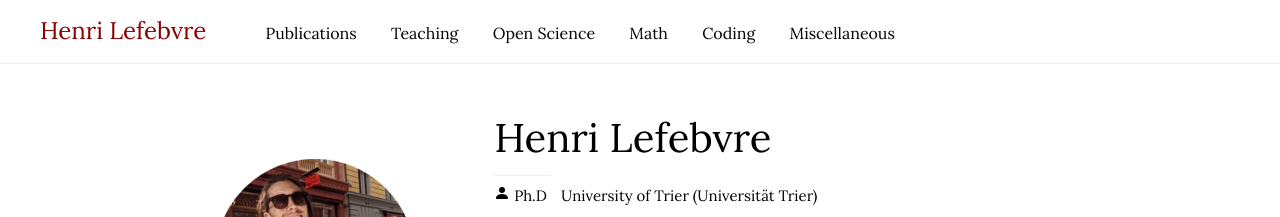
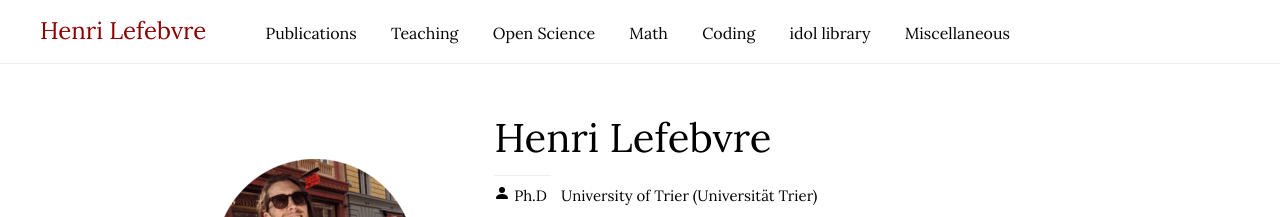
Before and after one commit to hlefebvr/hlefebvr.github.io, a Jekyll site: the page built from index.html, in a window 1280 px wide. Shown: the top 217 px of the page. Built offline with Jekyll 4.4.1, drawn with Linux system fonts in a browser that asks for light colours; nearby versions of some CDN libraries; a style sheet for code colours, icons or effects is not loaded.

Commit message:
move idol section to main menu

```diff
--- a/_includes/header.html
+++ b/_includes/header.html
@@ -12,11 +12,11 @@
                 <li><a href="/open-science/">Open Science</a></li>
                 <li><a href="/math.html">Math</a></li>
                 <li><a href="/coding.html">Coding</a></li>
+                <li><a href="/idol-lib">idol library</a></li>
                 <li>
                     <a href="#">Miscellaneous</a>
                     <ul>
                         <li><a href="/beer-maps.html">BeerMaps!</a></li>
-                        <li><a href="/idol-lib">Idol library</a></li>
                         <!--<li><a href="/running.html">Running</a></li>-->
                     </ul>
                 </li>
```
